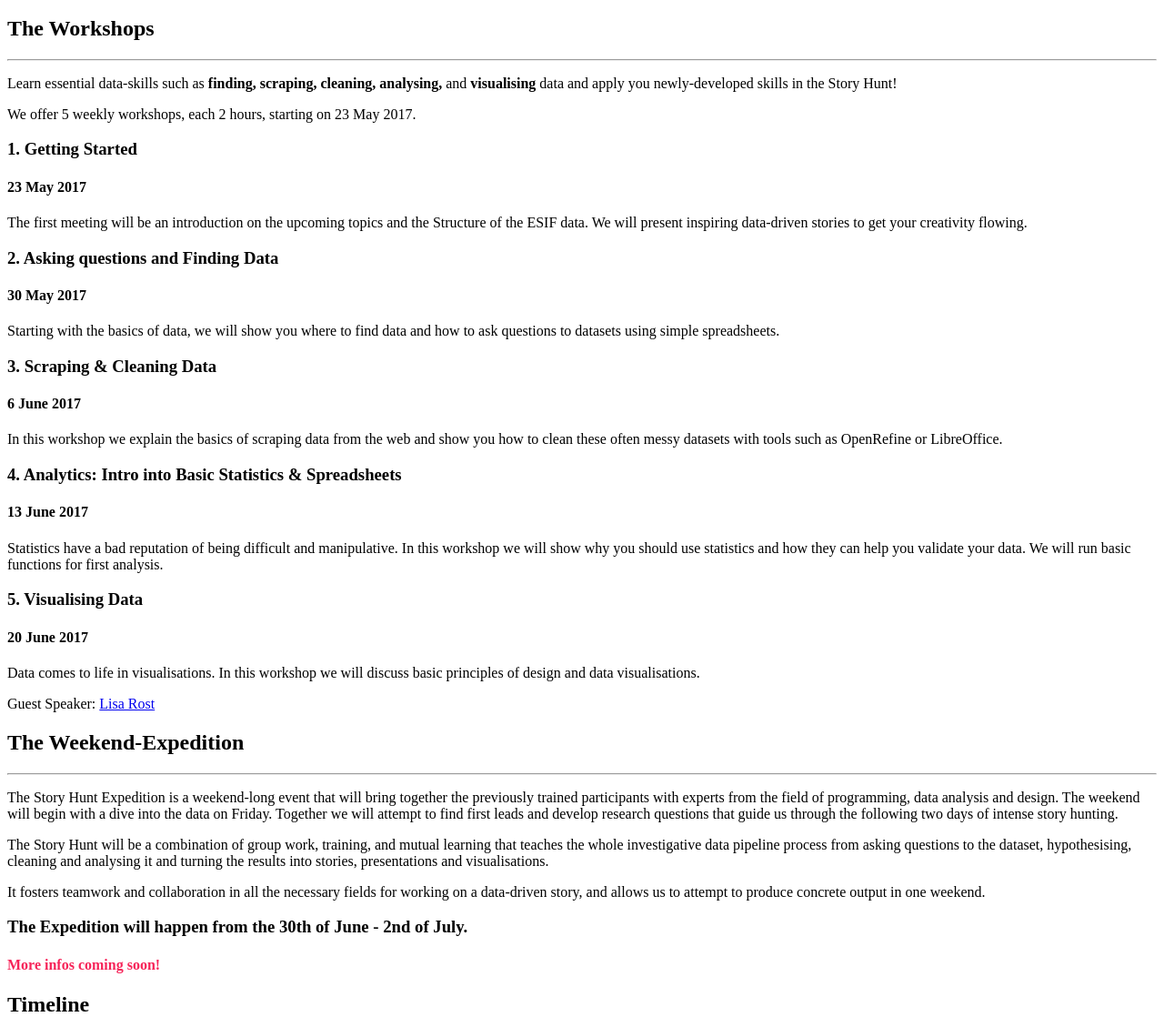
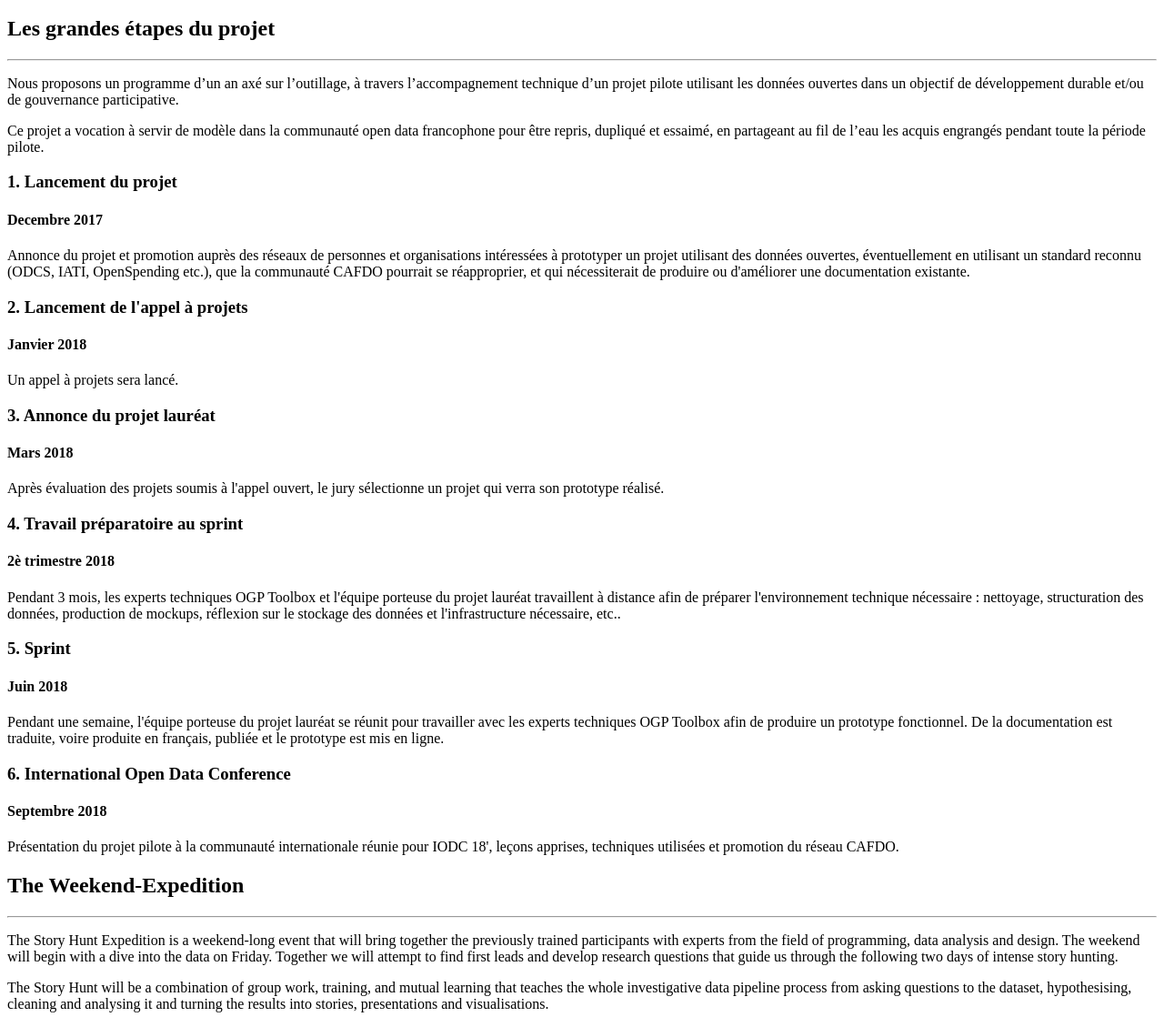
Before and after one commit to ogptoolbox/aap, a Jekyll site: the page built from index.html, in a window 1280 px wide and 1400 px high, scrolled down 2227 px. Shown: the part 242-1371 px from the top of the window at 91% size. Built offline with Jekyll 4.4.1, drawn with Linux system fonts in a browser that asks for light colours.

Commit message:
Replace workshops with actual milestones

```diff
--- a/_includes/workshops.html
+++ b/_includes/workshops.html
@@ -3,51 +3,53 @@
     <div class="container">
         <div class="row">
             <div class="col-lg-12 text-center">
-                <h2>The Workshops</h2>
+                <h2>Les grandes étapes du projet</h2>
                 <hr class="star-light">
             </div>
             <div class="col-lg-4 col-lg-offset-2">
-                <p>
-                   Learn essential data-skills such as <b>finding, scraping, cleaning, analysing,</b> and <b>visualising</b> data and apply you newly-developed skills in the Story Hunt!</p>
+                <p>Nous proposons un programme d’un an axé sur l’outillage, à travers l’accompagnement technique d’un projet pilote utilisant les données ouvertes dans un objectif de développement durable et/ou de gouvernance participative.</p>
                 </p>
             </div>
             <div class="col-lg-4">
-                <p>We offer 5 weekly workshops, each 2 hours, starting on 23 May 2017.</p>
+                <p>Ce projet a vocation à servir de modèle dans la communauté open data francophone pour être repris, dupliqué et essaimé, en partageant au fil de l’eau les acquis engrangés pendant toute la période pilote.</p>
             </div>
         </div>
         <div class="row">
             <div class="col-lg-4 col-lg-offset-2">
-                <h3>1. Getting Started</h3>
-                <h4>23 May 2017</h4>
-                <p>The first meeting will be an introduction on the upcoming topics and the Structure of the ESIF data. We will present inspiring data-driven stories to get your creativity flowing.  </p>
-                    <!--<p>Guest Speaker: <a href="https://twitter.com/sjockers?ref_src=twsrc%5Egoogle%7Ctwcamp%5Eserp%7Ctwgr%5Eauthor">Simon Jockers</a></p>-->
+                <h3>1. Lancement du projet</h3>
+                <h4>Decembre 2017</h4>
+                <p>Annonce du projet et promotion auprès des réseaux de personnes et organisations intéressées à prototyper un projet utilisant des données ouvertes, éventuellement en utilisant un standard reconnu (ODCS, IATI, OpenSpending etc.), que la communauté CAFDO pourrait se réapproprier, et qui nécessiterait de produire ou d'améliorer une documentation existante.</p>
 
             </div>
             <div class="col-lg-4">
-                <h3>2. Asking questions and Finding Data</h3>
-                <h4>30 May 2017</h4>
-                <p>Starting with the basics of data, we will show you where to find data and how to ask questions to datasets using simple spreadsheets.</p>
+                <h3>2. Lancement de l'appel à projets</h3>
+                <h4>Janvier 2018</h4>
+                <p>Un appel à projets sera lancé.</p>
             </div>
         </div>
         <div class="row">
             <div class="col-lg-4 col-lg-offset-2">
-                <h3>3. Scraping & Cleaning Data</h3>
-                <h4>6 June 2017</h4>
-                <p>In this workshop we explain the basics of scraping data from the web and show you how to clean these often messy datasets with tools such as OpenRefine or LibreOffice.</p>
+                <h3>3. Annonce du projet lauréat</h3>
+                <h4>Mars 2018</h4>
+                <p>Après évaluation des projets soumis à l'appel ouvert, le jury sélectionne un projet qui verra son prototype réalisé.</p>
             </div>
             <div class="col-lg-4">
-                <h3>4. Analytics: Intro into Basic Statistics & Spreadsheets</h3>
-                <h4>13 June 2017</h4>
-                <p>Statistics have a bad reputation of being difficult and manipulative. In this workshop we will show why you should use statistics and how they can help you validate your data. We will run basic functions for first analysis.</p>
+                <h3>4. Travail préparatoire au sprint</h3>
+                <h4>2è trimestre 2018</h4>
+                <p>Pendant 3 mois, les experts techniques OGP Toolbox et l'équipe porteuse du projet lauréat travaillent à distance afin de préparer l'environnement technique nécessaire : nettoyage, structuration des données, production de mockups, réflexion sur le stockage des données et l'infrastructure nécessaire, etc..</p>
         </div>
         </div>
         <div class="row">
             <div class="col-lg-4 col-lg-offset-2">
-                <h3>5. Visualising Data</h3>
-                <h4>20 June 2017</h4>
-                <p>Data comes to life in visualisations. In this workshop we will discuss basic principles of design and data visualisations.</p>
-                <p>Guest Speaker: <a href="http://lisacharlotterost.de/">Lisa Rost</b></a></p>
+                <h3>5. Sprint</h3>
+                <h4>Juin 2018</h4>
+                <p>Pendant une semaine, l'équipe porteuse du projet lauréat se réunit pour travailler avec les experts techniques OGP Toolbox afin de produire un prototype fonctionnel. De la documentation est traduite, voire produite en français, publiée et le prototype est mis en ligne.</p>
             </div>
+            <div class="col-lg-4">
+                <h3>6. International Open Data Conference</h3>
+                <h4>Septembre 2018</h4>
+                <p>Présentation du projet pilote à la communauté internationale réunie pour IODC 18', leçons apprises, techniques utilisées et promotion du réseau CAFDO.</p>
+        </div>
             </div>
         </div>
     </div>
```
